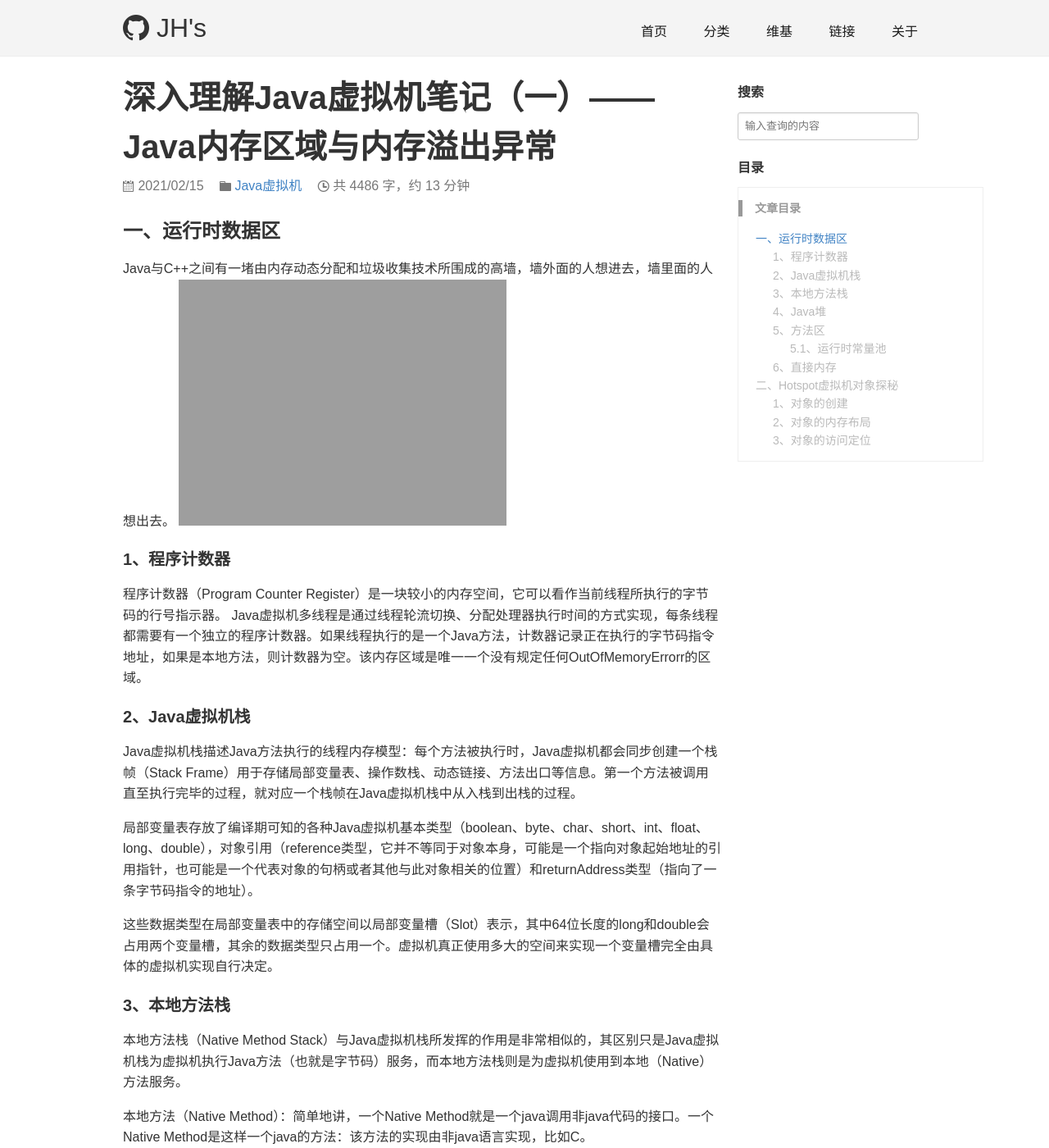
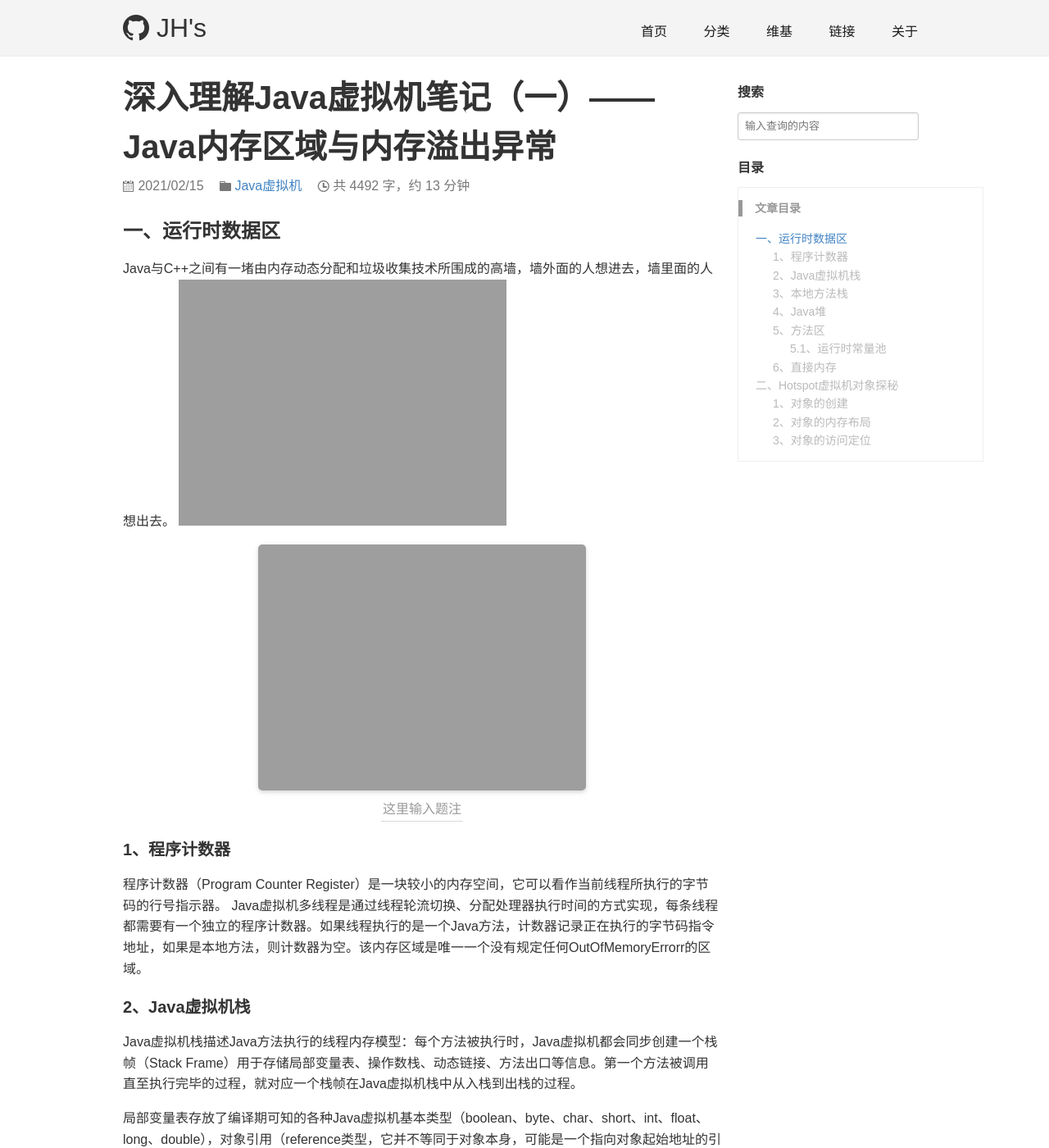
Before and after one commit to MazFactor/mzlongblog, a Jekyll site: the page built from _posts/2021-02-15-深入理解Java虚拟机-Java内存区域与内存溢出异常.md, in a window 1280 px wide and 1400 px high. Shown: the whole window at 82% size. Built offline with Jekyll 4.4.1, drawn with Linux system fonts in a browser that asks for light colours; comment, search, counter and statistics services are not loaded.

Commit message:
深入理解Java虚拟机-第2章-笔记一-2021021506

```diff
--- a/_posts/2021-02-15-深入理解Java虚拟机-Java内存区域与内存溢出异常.md
+++ b/_posts/2021-02-15-深入理解Java虚拟机-Java内存区域与内存溢出异常.md
@@ -8,6 +8,16 @@ keywords: Java虚拟机 内存
 ### 一、运行时数据区
 Java与C++之间有一堵由内存动态分配和垃圾收集技术所围成的高墙，墙外面的人想进去，墙里面的人想出去。
 ![Java虚拟机运行时数据区]({{site.assets_base_url}}/images/blog/深入理解Java虚拟机/Chapter2/Java虚拟机运行时数据区.jpg)
+<center>
+    <img style="border-radius: 0.3125em;
+    box-shadow: 0 2px 4px 0 rgba(34,36,38,.12),0 2px 10px 0 rgba(34,36,38,.08);"
+    src="{{site.assets_base_url}}/images/blog/深入理解Java虚拟机/Chapter2/Java虚拟机运行时数据区.jpg">
+    <br>
+    <div style="color:orange; border-bottom: 1px solid #d9d9d9;
+    display: inline-block;
+    color: #999;
+    padding: 2px;">这里输入题注</div>
+</center>
 
 #### 1、程序计数器
 程序计数器（Program Counter Register）是一块较小的内存空间，它可以看作当前线程所执行的字节码的行号指示器。
```
